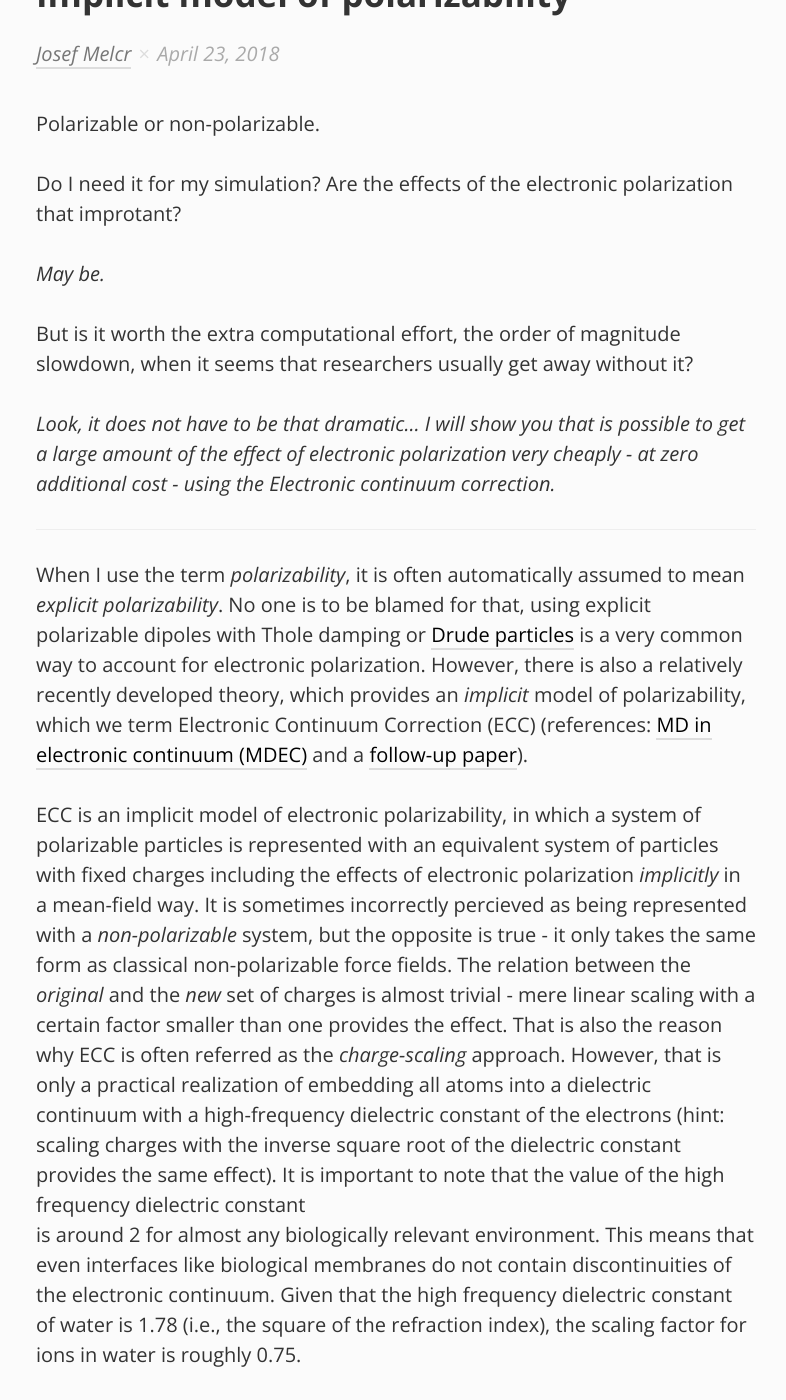
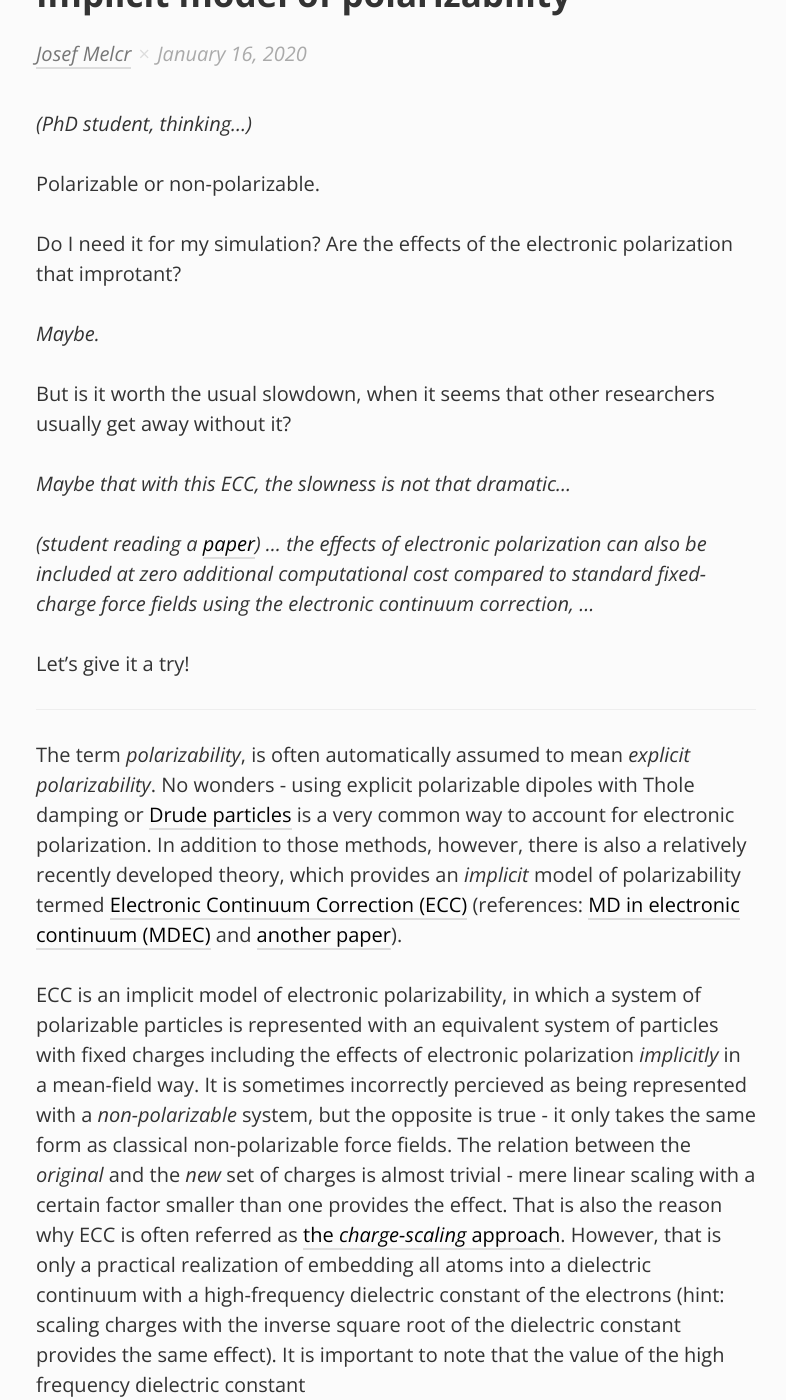
Before and after one commit to jmelcr/jmelcr.github.io, a Jekyll site: the page built from _posts/2020-01-16-Electronic-continuum-correction.md, in a window 1280 px wide and 1400 px high, scrolled down 318 px. Shown: the whole window, without its empty margins (244-1030 px from the left). Built offline with Jekyll 4.4.1, drawn with Linux system fonts in a browser that asks for light colours; comment, search, counter and statistics services are not loaded; some of the changed text lies outside the part shown.

Commit message:
Updated references, publications, improved ECC-blog post to reflect latest improvements in ECC.

```diff
--- a/_posts/2018-04-23-Electronic-continuum-correction.md
+++ b/_posts/2020-01-16-Electronic-continuum-correction.md
@@ -5,36 +5,42 @@ author: jmelcr
 permalink: blog/ECC-post
 ---
 
+*(PhD student, thinking...)*
+
 Polarizable or non-polarizable.
 
 Do I need it for my simulation?
 Are the effects of the electronic polarization that improtant?
 
-*May be.*
+*Maybe.*
 
-But is it worth the extra computational effort,
-the order of magnitude slowdown,
-when it seems that researchers usually get away without it?
+But is it worth the usual slowdown,
+when it seems that other researchers usually get away without it?
 
-*Look, it does not have to be that dramatic...
-I will show you that is possible to get
-a large amount of the effect of electronic polarization
-very cheaply - at zero additional cost -
-using the Electronic continuum correction.*
+*Maybe that with this ECC,
+the slowness is not that dramatic...*
+
+*(student reading a [paper](https://www.frontiersin.org/articles/10.3389/fmolb.2019.00143/full))*
+*...  the effects of electronic polarization can also be included
+at zero additional computational cost compared to standard fixed-charge force fields
+using the electronic continuum correction, ...*
+
+Let's give it a try!
 
 <HR>
 
-When I use the term *polarizability*,
-it is often automatically assumed to mean *explicit polarizability*.
-No one is to be blamed for that,
+The term *polarizability*,
+is often automatically assumed to mean *explicit polarizability*.
+No wonders -
 using explicit polarizable dipoles with Thole damping or
 [Drude particles](https://en.wikipedia.org/wiki/Drude_particle)
 is a very common way to account for electronic polarization.
-However, there is also a relatively recently developed theory,
-which provides an *implicit* model of polarizability,
-which we term Electronic Continuum Correction (ECC)
+In addition to those methods, however,
+there is also a relatively recently developed theory,
+which provides an *implicit* model of polarizability
+termed [Electronic Continuum Correction (ECC)](https://pubs.acs.org/doi/10.1021/acs.jpclett.9b02652)
 (references: [MD in electronic continuum (MDEC)](http://scitation.aip.org/content/aip/journal/jcp/130/8/10.1063/1.3060164)
-and a [follow-up paper](http://dx.doi.org/10.1021/ct9005807)).
+and [another paper](http://dx.doi.org/10.1021/ct9005807)).
 
 ECC is an implicit model of electronic polarizability,
 in which a system of polarizable particles is represented
@@ -44,7 +50,7 @@ It is sometimes incorrectly percieved as being represented with a *non-polarizab
 but the opposite is true - it only takes the same form as classical non-polarizable force fields.
 The relation between the *original* and the *new* set of charges
 is almost trivial - mere linear scaling with a certain factor smaller than one provides the effect.
-That is also the reason why ECC is often referred as the *charge-scaling* approach.
+That is also the reason why ECC is often referred as [the *charge-scaling* approach](https://pubs.acs.org/doi/10.1021/acs.jpclett.9b02652).
 However, that is only a practical realization of
 embedding all atoms into a dielectric continuum
 with a high-frequency dielectric constant of the electrons
@@ -60,21 +66,21 @@ ECC significantly improves the accuracy of simulations of solvated [ions](https:
 (freely available [manuscript](http://jungwirth.uochb.cas.cz/assets/papers/paper294.pdf)),
 and it was recently shown by our group that ECC is crucial also for
 [proteins](https://pubs.acs.org/doi/10.1021/acs.jpcb.7b12097) and
-[phospholipids](https://pubs.acs.org/doi/10.1021/acs.jpcb.7b12510)
-(also on [GitHub](https://github.com/jmelcr/NMRlipids_VI-NewIonModel/blob/master/Manuscript/manuscript.pdf)).
+[phospholipids](https://jmelcr.github.io/ecc_lipids/).
 The research on the latter was largely driven by the [NMRlipids](http://nmrlipids.blogspot.com/) community,
 which has found that all current classical force fields
 overestimate the affinity of cations to PC lipid bilayers
-in the recent [publication](https://pubs.rsc.org/en/Content/ArticleLanding/2016/CP/C6CP04883H#!divAbstract)
+in the recent [publication](https://pubs.rsc.org/en/Content/ArticleLanding/2016/CP/C6CP04883H#!)
 (also on [GitHub](https://github.com/NMRLipids/lipid_ionINTERACTION/blob/master/Manuscript/LIPIDionINTERACT.pdf)).
-The effects on the charged lipids are even more severe
-as is found in the ongoing [NMRlipids project IV](https://github.com/NMRLipids/NMRlipidsIVotherHGs/blob/master/Manuscript/manuscriptPS.pdf),
-where mixed PC:PS bilayers are studied.
-The agreement with experiments in that study is, again, substantially improved
-after including the effects of electronic polarization,
-as I demonstrate in my [current research](https://github.com/jmelcr/ecc_lipids)
-on the interaction of cations with negatively charged membranes.
+The effects on the charged lipids (e.g. POPS) are even more severe
+as was found in the [NMRlipids project IV](https://github.com/NMRLipids/NMRlipidsIVotherHGs/blob/master/Manuscript/manuscriptPS.pdf) published [here](https://doi.org/10.1021/acs.jpcb.9b06091).
+The agreement with experiments in that study is, again,
+[substantially improved after including the effects of electronic polarization](https://pubs.acs.org/doi/10.1021/acs.jctc.9b00824).
 
-Simulations with *explicitly polarizable* models are generally considered to be costly for any practical use in biophysics.
-The ECC-models, however, are computatinally as cheap as any other fixed-charged model,
-yet they are polarizable - *implicitly polarizable*.
+Further developments and improvement of ECC lipid force fields takes place in
+[ECC-lipids repository](https://github.com/jmelcr/ecc_lipids).
+
+The electronic polarization [needs to be included for accurate simulations of biomolecules](https://www.frontiersin.org/articles/10.3389/fmolb.2019.00143/full)).
+The "ECC-models" offer an inexpensive solution,
+which is computatinally even as cheap as any other fixed-charged model,
+yet it is polarizable - *implicitly polarizable*.
```
Also changed, not shown: publications.md (+5 -4 lines).
